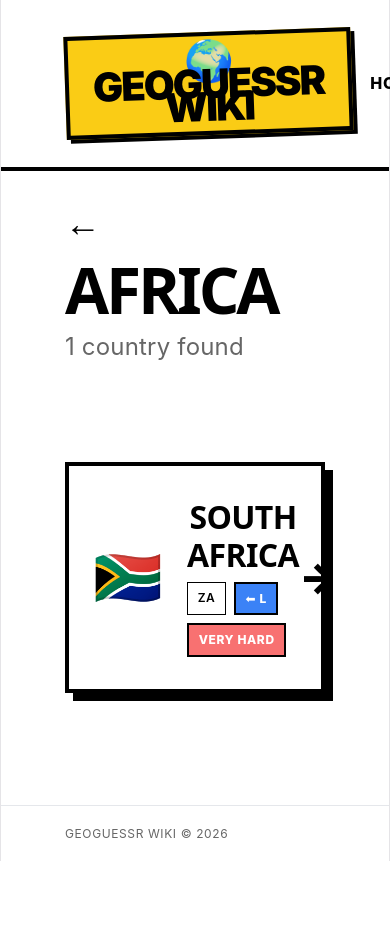
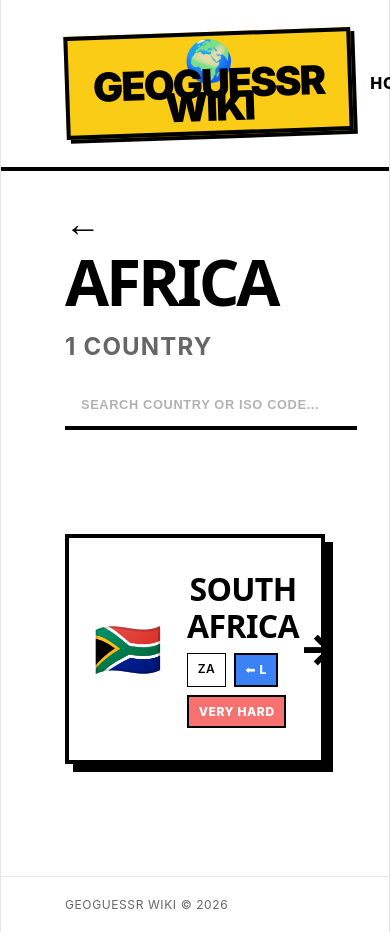
Before and after one commit to leireomadina/geoguessr-wiki, a React (Vite) app: page /continent/Africa in a window 390 px wide. Shown: the top 932 px of the page. Before the commit the page ends 861 px from the top, so only its background shows below. Built offline with nearby package versions, Linux system fonts and the light colour scheme.

Commit message:
Add countries filter

```diff
--- a/src/pages/ContinentDetail.tsx
+++ b/src/pages/ContinentDetail.tsx
@@ -1,5 +1,5 @@
-import React from "react";
-import { useParams, Link, useNavigate } from "react-router-dom";
+import React, { useState } from "react";
+import { useParams, useNavigate, Link } from "react-router-dom";
 import { countries } from "../data/countries";
 import {
   getFlagEmoji,
@@ -11,27 +11,47 @@
 const ContinentDetail: React.FC = () => {
   const { continentName } = useParams<{ continentName: string }>();
   const navigate = useNavigate();
+  const [searchText, setSearchText] = useState("");
 
   const countriesInContinent = sortCountriesByName(
     countries.filter((country) => country.continent === continentName),
   );
 
+  const filteredCountries = countriesInContinent.filter(
+    (country) =>
+      country.name.toLowerCase().includes(searchText.toLowerCase()) ||
+      country.id.toLowerCase().includes(searchText.toLowerCase()),
+  );
+
   const getStatsText = () => {
-    return `${formatCountryCount(countriesInContinent.length)} found`;
+    return `${formatCountryCount(filteredCountries.length)}`;
   };
 
   return (
     <div className="continent-detail-container">
       <section className="hero">
+        <div className="hero-header">
           <button onClick={() => navigate(-1)} className="back-arrow-btn">
             ←
           </button>
           <h1>{continentName}</h1>
-        <p>{getStatsText()}</p>
+          <p className="stats-text">{getStatsText()}</p>
+        </div>
+
+        <div className="search-container">
+          <input
+            type="text"
+            placeholder="Search country or ISO code..."
+            value={searchText}
+            onChange={(e) => setSearchText(e.target.value)}
+            className="search-input"
+          />
+        </div>
       </section>
 
       <div className="country-grid">
-        {countriesInContinent.map((country) => (
+        {filteredCountries.length > 0 ? (
+          filteredCountries.map((country) => (
             <Link
               key={country.id}
               to={`/country/${country.id}`}
@@ -54,7 +74,12 @@
               </div>
               <div className="card-arrow">→</div>
             </Link>
-        ))}
+          ))
+        ) : (
+          <div className="no-results">
+            <p>No countries found matching your search.</p>
+          </div>
+        )}
       </div>
     </div>
   );
--- a/src/styles/ContinentDetail.css
+++ b/src/styles/ContinentDetail.css
@@ -10,10 +10,46 @@
   padding: 2rem 0;
 }
 
+.hero-header {
+  display: flex;
+  align-items: baseline;
+  gap: 1.5rem;
+  margin-bottom: 0.5rem;
+  flex-wrap: wrap;
+}
+
+@media (max-width: 600px) {
+  .hero-header {
+    gap: 0.5rem;
+  }
+
+  .hero h1 {
+    font-size: 2.5rem;
+    width: 100%;
+  }
+
+  .stats-text {
+    font-size: 0.8rem;
+  }
+
+  .country-grid {
+    grid-template-columns: 1fr;
+  }
+}
+
+.stats-text {
+  font-size: 1rem;
+  color: var(--text-muted);
+  font-weight: 700;
+  text-transform: uppercase;
+  letter-spacing: 0.05em;
+  margin: 0;
+}
+
 .hero h1 {
   font-size: 4rem;
   font-weight: 900;
-  margin: 0.5rem 0;
+  margin: 0;
   letter-spacing: -0.05em;
   line-height: 0.9;
   text-transform: uppercase;
@@ -24,7 +60,7 @@
   background: none;
   border: none;
   padding: 0;
-  margin: 0 0 0.5rem 0;
+  margin: 0;
   font-size: 2.25rem;
   font-weight: 900;
   color: var(--bg-dark);
@@ -38,6 +74,41 @@
   transform: translateX(-8px);
 }
 
+.search-container {
+  margin-top: 1.5rem;
+  width: 100%;
+  max-width: 400px;
+}
+
+.search-input {
+  width: 100%;
+  padding: 0.8rem 1rem;
+  font-size: 1rem;
+  font-weight: 700;
+  border: none;
+  border-bottom: 4px solid #000000;
+  background-color: transparent;
+  box-shadow: none;
+  outline: none;
+  transition: all 0.2s;
+  border-radius: 0;
+  text-transform: uppercase;
+}
+
+.search-input:focus {
+  border-bottom-color: #4c1d95;
+  padding-left: 1.5rem;
+}
+
+.search-input::placeholder {
+  color: #000000;
+  opacity: 0.3;
+  text-transform: uppercase;
+  font-weight: 700;
+  letter-spacing: 0.05em;
+  font-size: 0.8rem;
+}
+
 .country-grid {
   display: grid;
   grid-template-columns: repeat(auto-fit, minmax(400px, 1fr));
@@ -47,7 +118,7 @@
 
 .country-card {
   background-color: var(--white);
-  padding: 2.5rem;
+  padding: 2rem 1.5rem;
   border-radius: 0px;
   border: 4px solid #000000;
   text-decoration: none;
@@ -59,6 +130,7 @@
   box-shadow: 8px 8px 0px 0px #000000;
   position: relative;
   overflow: hidden;
+  min-height: 120px;
 }
 
 .country-card:hover {
@@ -101,37 +173,6 @@
 .iso-badge,
 .side-badge,
 .difficulty-badge {
-  font-size: 0.7rem;
-  text-transform: uppercase;
-  font-weight: 800;
-  letter-spacing: 0.05em;
-  padding: 0.15rem 0.5rem;
-  border: 2px solid #000000;
-  display: inline-flex;
-  align-items: center;
-  white-space: nowrap;
-}
-
-.country-card {
-  background-color: var(--white);
-  padding: 2rem 1.5rem;
-  border-radius: 0px;
-  border: 4px solid #000000;
-  text-decoration: none;
-  color: inherit;
-  display: flex;
-  justify-content: space-between;
-  align-items: center;
-  transition: all 0.2s cubic-bezier(0.175, 0.885, 0.32, 1.275);
-  box-shadow: 8px 8px 0px 0px #000000;
-  position: relative;
-  overflow: hidden;
-  min-height: 120px;
-}
-
-.iso-badge,
-.side-badge,
-.difficulty-badge {
   font-size: 0.75rem;
   text-transform: uppercase;
   font-weight: 800;
@@ -167,6 +208,22 @@
 .difficulty-badge.hard { background-color: #fb923c; }
 .difficulty-badge.very_hard { background-color: #f87171; color: #ffffff; }
 
+.no-results {
+  grid-column: 1 / -1;
+  padding: 4rem 2rem;
+  text-align: center;
+  background: #f3f4f6;
+  border: 4px dashed #000000;
+}
+
+.no-results p {
+  font-size: 1.5rem;
+  font-weight: 800;
+  text-transform: uppercase;
+  margin: 0;
+  color: #000000;
+}
+
 @media (max-width: 600px) {
   .country-grid {
     grid-template-columns: 1fr;
--- a/src/utils/countryUtils.ts
+++ b/src/utils/countryUtils.ts
@@ -22,6 +22,7 @@
  * Returns a formatted string for the country count (e.g., "1 country" or "5 countries").
  */
 export const formatCountryCount = (count: number): string => {
+  if (count === 0) return "No countries";
   return `${count} ${count === 1 ? "country" : "countries"}`;
 };
 
```
Lines whose indentation alone changed are shown as unchanged.
